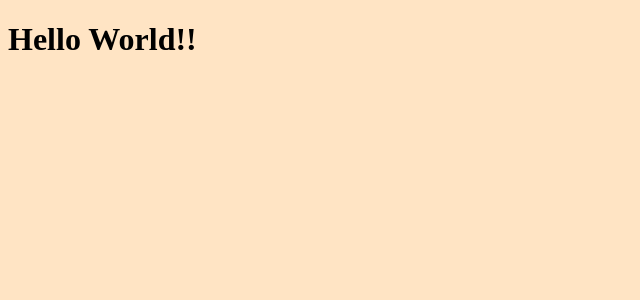
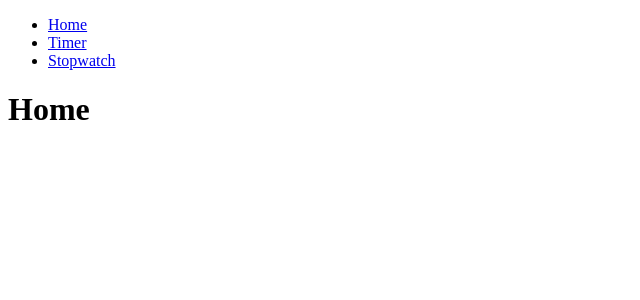
Before and after one commit to rnazmolab/2023-07-04-react-timer-and-stopwatch, a React (Create React App) app in the folder my-timer-and-stopwatch/: page / in a window 1280 px wide. Shown: the top 300 px of the page, without its empty margins (0-640 px from the left). Built offline with nearby package versions, Linux system fonts and the light colour scheme.

Commit message:
skeleton

```diff
--- a/my-timer-and-stopwatch/src/App.js
+++ b/my-timer-and-stopwatch/src/App.js
@@ -1,7 +1,30 @@
+import { Route, Routes, Link } from "react-router-dom";
+import { Home } from "./pages/Home";
+import { Timer } from "./pages/Timer";
+import { Stopwatch } from "./pages/Stopwatch";
+
 function App() {
   return (
     <>
-      <h1>Hello World!!</h1>
+      <nav>
+        <ul>
+          <li>
+            <Link to="/">Home</Link>
+          </li>
+          <li>
+            <Link to="/timer">Timer</Link>
+          </li>
+          <li>
+            <Link to="/stopwatch">Stopwatch</Link>
+          </li>
+        </ul>
+      </nav>
+
+      <Routes>
+        <Route path="/" element={<Home />} />
+        <Route path="/timer" element={<Timer />} />
+        <Route path="/stopwatch" element={<Stopwatch />} />
+      </Routes>
     </>
   );
 }
--- a/my-timer-and-stopwatch/src/index.js
+++ b/my-timer-and-stopwatch/src/index.js
@@ -1,11 +1,14 @@
 import React from "react";
 import ReactDOM from "react-dom/client";
-import "./index.css";
 import App from "./App";
+import { BrowserRouter } from "react-router-dom";
 
 const root = ReactDOM.createRoot(document.getElementById("root"));
+
 root.render(
   <React.StrictMode>
-    <App />
+    <BrowserRouter>
+      <App />
+    </BrowserRouter>
   </React.StrictMode>
 );
--- /dev/null
+++ b/my-timer-and-stopwatch/src/pages/Home.js
@@ -0,0 +1,3 @@
+export function Home() {
+  return <h1>Home</h1>;
+}
--- /dev/null
+++ b/my-timer-and-stopwatch/src/pages/Stopwatch.js
@@ -0,0 +1,3 @@
+export function Stopwatch() {
+  return <h1>Stopwatch</h1>;
+}
--- /dev/null
+++ b/my-timer-and-stopwatch/src/pages/Timer.js
@@ -0,0 +1,3 @@
+export function Timer() {
+  return <h1>Timer</h1>;
+}
```
